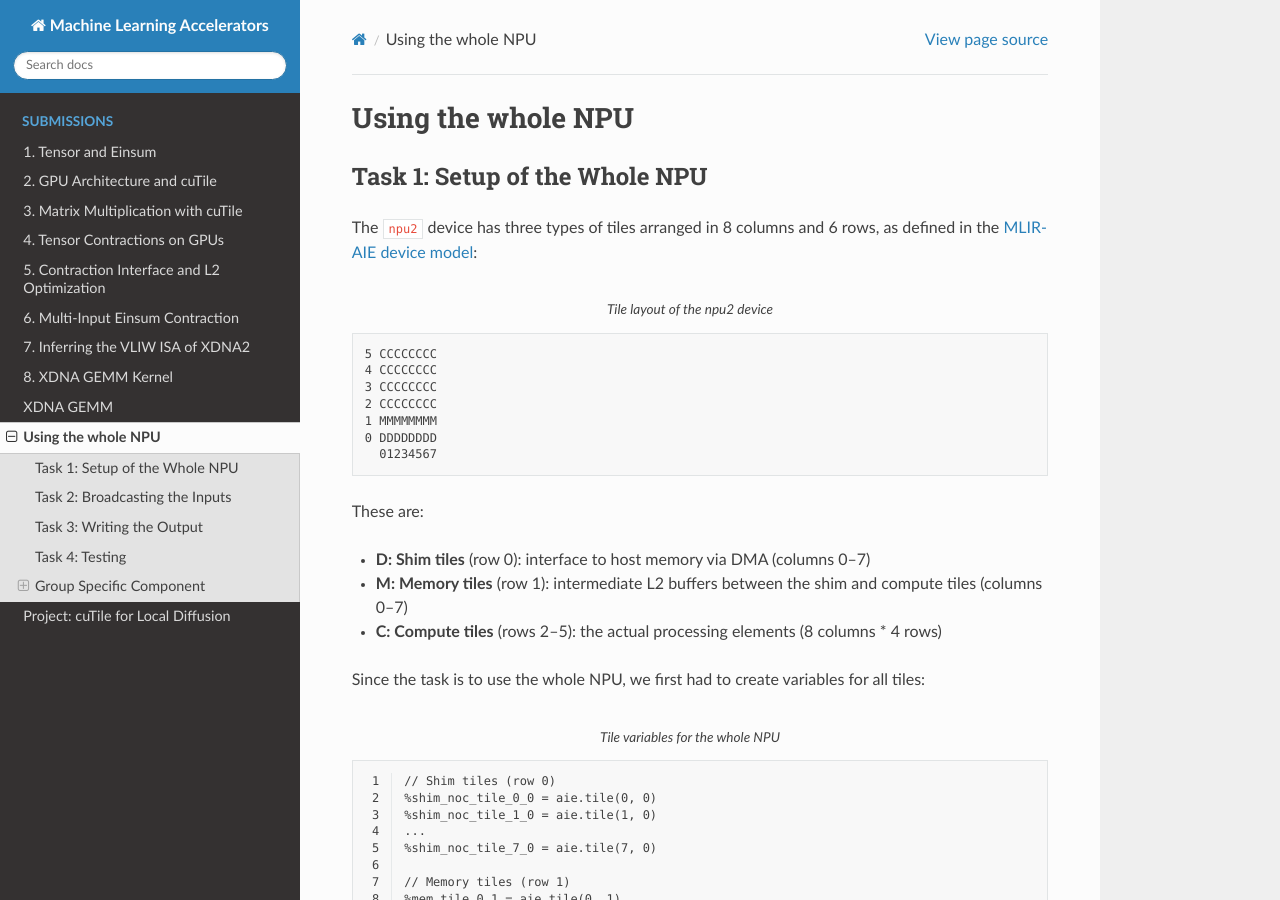
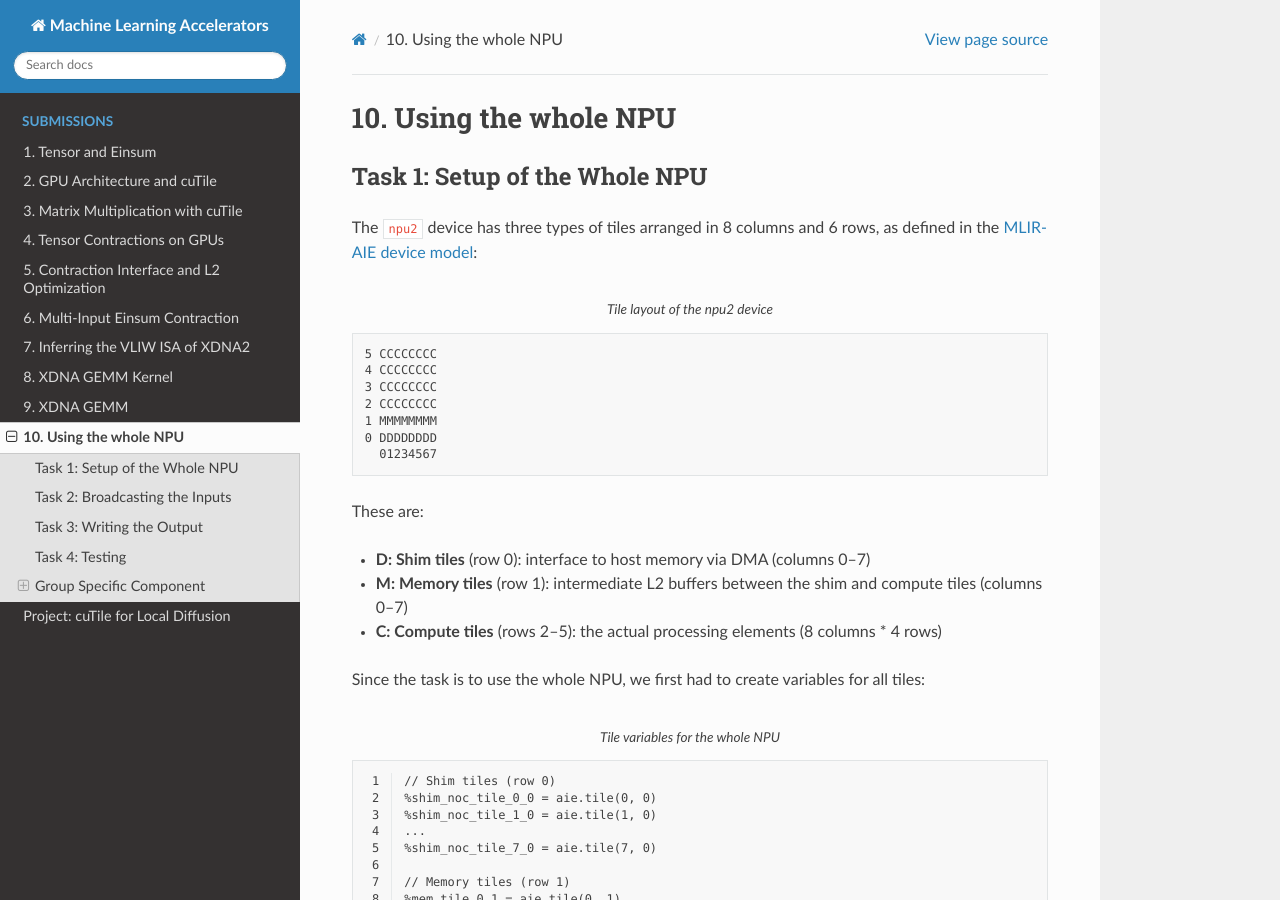
Before and after one commit to Shad00Z/machine-learning-accelerators, a Sphinx documentation site: the page built from docs/source/submissions/10_whole_npu.rst, in a window 1280 px wide and 900 px high. Built offline with Sphinx 7.4.7 and the Read the Docs theme 3.1.0, drawn with Linux system fonts in a browser that asks for light colours.

Commit message:
docs: renaming of assignments 9, 10 and project

```diff
--- a/docs/source/submissions/09_xdna_gemm.rst
+++ b/docs/source/submissions/09_xdna_gemm.rst
@@ -1,5 +1,5 @@
-XDNA GEMM
-=========
+9. XDNA GEMM
+============
 
 Task 0: Setup
 -------------
--- a/docs/source/submissions/10_whole_npu.rst
+++ b/docs/source/submissions/10_whole_npu.rst
@@ -1,5 +1,5 @@
-Using the whole NPU
-====================
+10. Using the whole NPU
+=======================
 
 Task 1: Setup of the Whole NPU
 --------------------------------
```
